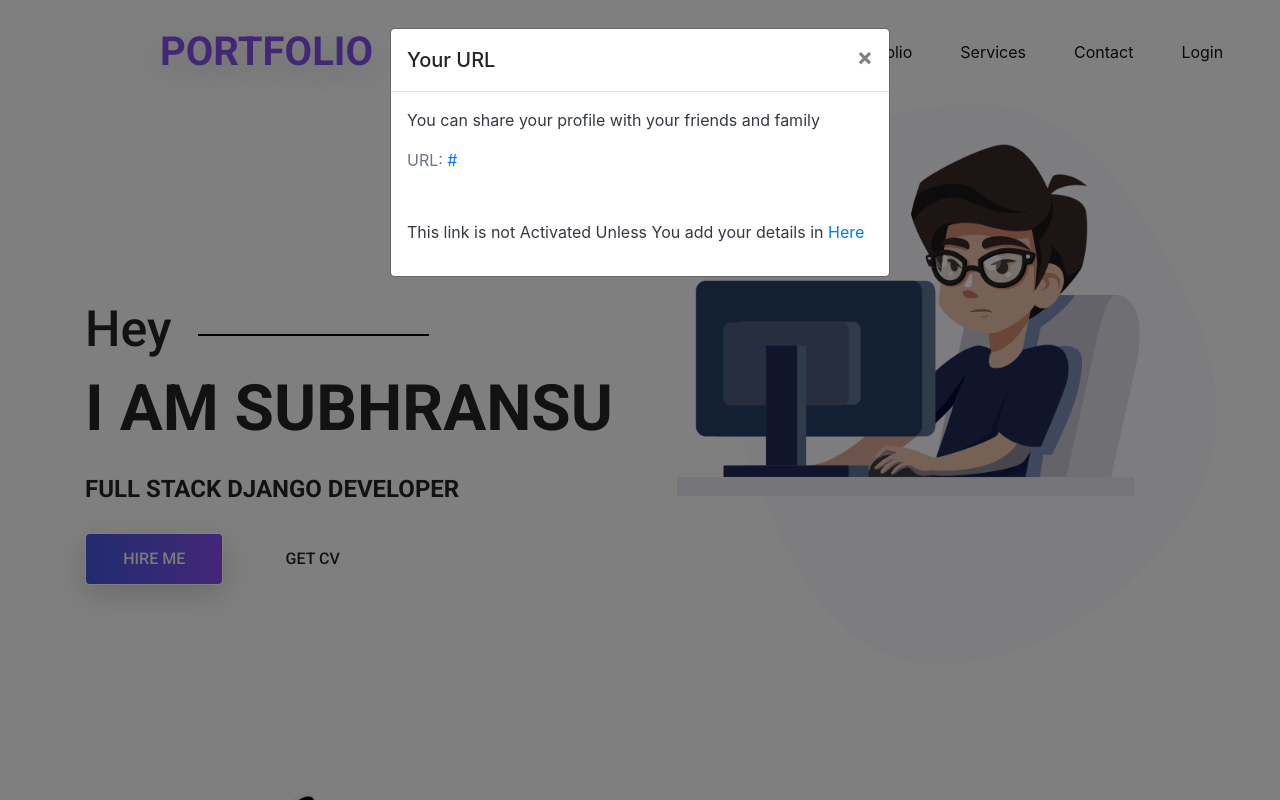
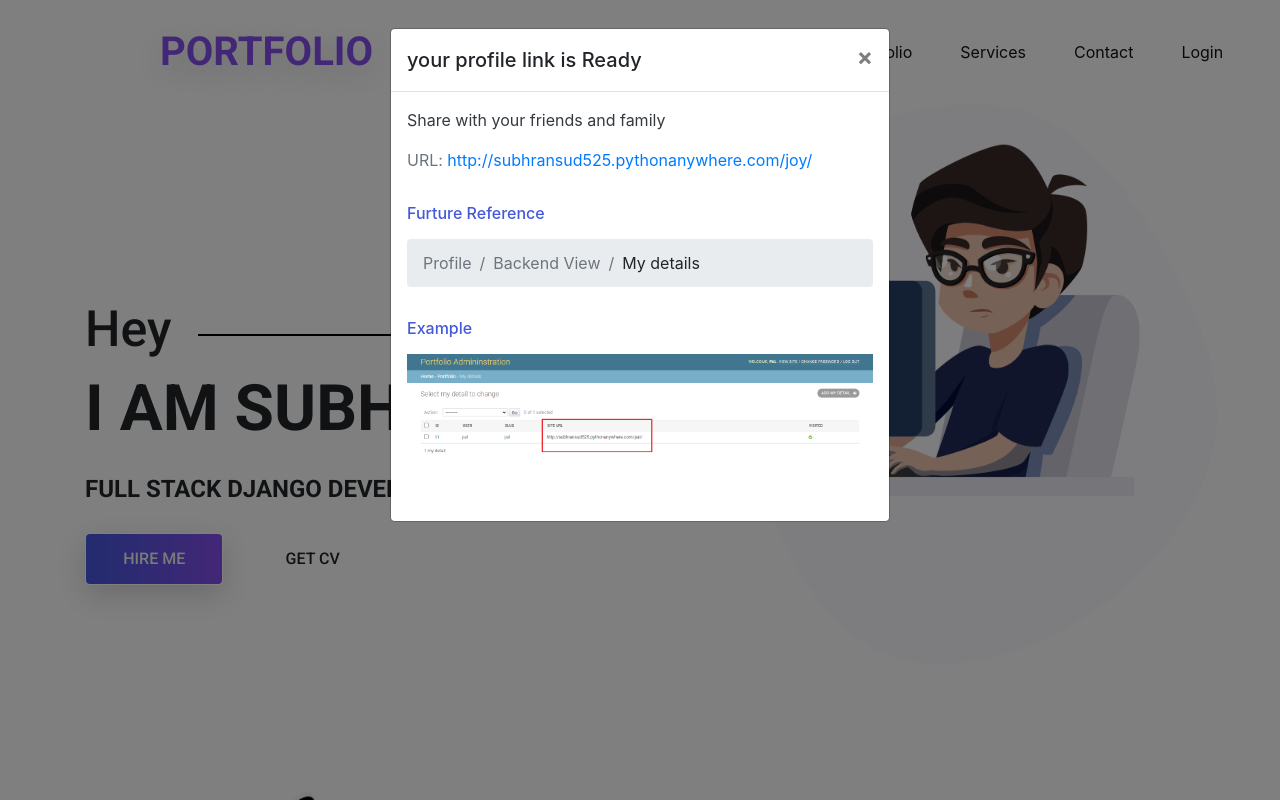
Before and after one commit to Subhrans/Portfolio_using_Django, a Django app: template Portfolio/templates/portfolio/home.html in a window 1280 px wide. Run offline with Django 3.2, Linux system fonts and the light colour scheme; data comes from the database, SQL or seed files in the repository; both versions use the stored data as it was after the commit; the template is opened without the code that fills it: values that come from a table or form of the project are taken from there, most other values are stand-ins (such as "Sample title", 1, 10 or a date in 2020); some libraries are stand-ins or nearby versions; some web fonts are replaced.

Commit message:
visited modal complete

```diff
--- a/Portfolio/admin.py
+++ b/Portfolio/admin.py
@@ -70,8 +70,9 @@ class UserModifiedAdmin(UserAdmin):
 @admin.register(MyDetail)
 class MyDetailAdmin(admin.ModelAdmin):
     # fields = ['id','url']
-    list_display = ['id', 'user', 'slug', 'url']
+    list_display = ['id', 'user', 'slug', 'url','visited']
     list_display_links = ['id', 'user', 'slug']
+    # list_editable = ['visited']
 
     # prepopulated_fields = {"url":('id',)}
     def save_model(self, request, obj, form, change):
--- a/Portfolio/models.py
+++ b/Portfolio/models.py
@@ -144,6 +144,7 @@ class MyDetail(models.Model):
                                       help_text="(Hint) add spaces for format the number as mine")
     slug = models.SlugField(allow_unicode=True, editable=False, default="")
     url = models.URLField(verbose_name="Site URL", default="", editable=False)
+    visited = models.BooleanField(default=False, editable=True)
 
     def save(self, *args, **kwargs):
         for field in self._meta.fields:
--- a/Portfolio/templates/portfolio/home.html
+++ b/Portfolio/templates/portfolio/home.html
@@ -11,30 +11,45 @@
 {% endblock %}
 {% block content %}
 {% include 'portfolio/navbar.html' %}
+
+{% for i in myprofile %}
+{% if not i.visited %}
 <div class="modal fade" tabindex="-1" id="modal">
     <div class="modal-dialog">
         <div class="modal-content">
             <div class="modal-header">
-                <h5 class="modal-title">Your URL</h5>
+                <h5 class="modal-title">your profile link is Ready</h5>
                 <button type="button" class="close" data-dismiss="modal" aria-label="Close">
                     <span aria-hidden="true">&times;</span>
                 </button>
             </div>
             <div class="modal-body">
-                <p class="text-dark">You can share your profile with your friends and family</p>
-                <div class="d-flex">
-                   <span class="text-secondary">URL: <a href="{{site_url}}" class="text-primary">
-                    {{site_url}}
+                <p class="text-dark">Share with your friends and family</p>
+                <div class="d-flex pb-2">
+                   <span class="text-secondary">URL: <a href="{{i.url}}" class="text-primary">
+                    {{i.url}}
                 </a></span>
                 </div>
-                <p class="text-dark mt-5">
-                    This link is not Activated Unless You add your details in <a href="/admin/Portfolio/mydetail/add/">Here</a>
-                </p>
-
+                <div class=" pt-4 h6">
+                    <p>Furture Reference</p>
+                </div>
+                <nav aria-label="breadcrumb">
+                    <ol class="breadcrumb">
+                        <li class="breadcrumb-item active">Profile</li>
+                        <li class="breadcrumb-item active">Backend View</li>
+                        <li class="breadcrumb-item ">My details</li>
+                    </ol>
+                </nav>
+                <p class="pt-3 pb-2 h6">Example</p>
+                <div class="pb-5">
+                    <img src="{% static 'portfolio/images/example_url.png' %}"  class="w-100" alt="Example image">
+                </div>
             </div>
         </div>
     </div>
 </div>
+{% endif %}
+{% endfor %}
 <main class="site-main">
     {% if myprofile %}
     {% for mydetail in myprofile %}
--- a/Portfolio/templates/portfolio/services.html
+++ b/Portfolio/templates/portfolio/services.html
@@ -1,10 +1,10 @@
 {% load static %}
-<section class="services mb-5 pb-5" id="services">
-    <div class="container pb-5 mt-5">
+<section class="services mb-3 pb-3" id="services">
+    <div class="container pb-4 mt-5">
         <div class="pb-3">
             <h1 class="text-uppercase my-5 title-h1">Service Available</h1>
         </div>
-        <div class="owl-carousel owl-theme mt-5 d-flex justify-content-center">
+        <div class="owl-carousel owl-theme mt-4 d-flex justify-content-center">
             {% for i in service %}
             <div class="item">
                 <img src="/media/{{i.image}}" alt="service - {{i.id}}" class="w-50 mx-auto">
--- a/Portfolio/templates/portfolio/subscribe.html
+++ b/Portfolio/templates/portfolio/subscribe.html
@@ -15,8 +15,6 @@
                 <div class="row d-flex flex-row flex-wrap">
                     <div class="col input-textbox">
                         {{i}}
-
-                        <!--                  <input type="text" name="mail" class="form-control" placeholder="Email" value="">-->
                         {% for j in i.errors %}
                             <span class="errorlist">{{j|striptags}}</span>
                         {% endfor %}
```
Also changed, not shown: Portfolio/views.py (+9 -1 lines), Portfolio/migrations/0035_mydetail_visited.py (added), Portfolio/migrations/0036_auto_20210413_2139.py (added), Portfolio/static/portfolio/images/example_url.png (added), db.sqlite3, media/Acievments/subscribe-bg.png (added), media/images/Projects/undraw_unlock_24mb.png (added), media/images/pal/ProfilePic/portfolio_pic.jpg (added), media/images/pal/ProfilePic/portfolio_pic_GuL0r0f.jpg (added), media/images/pal/Services/subscribe-bg.png (added).
